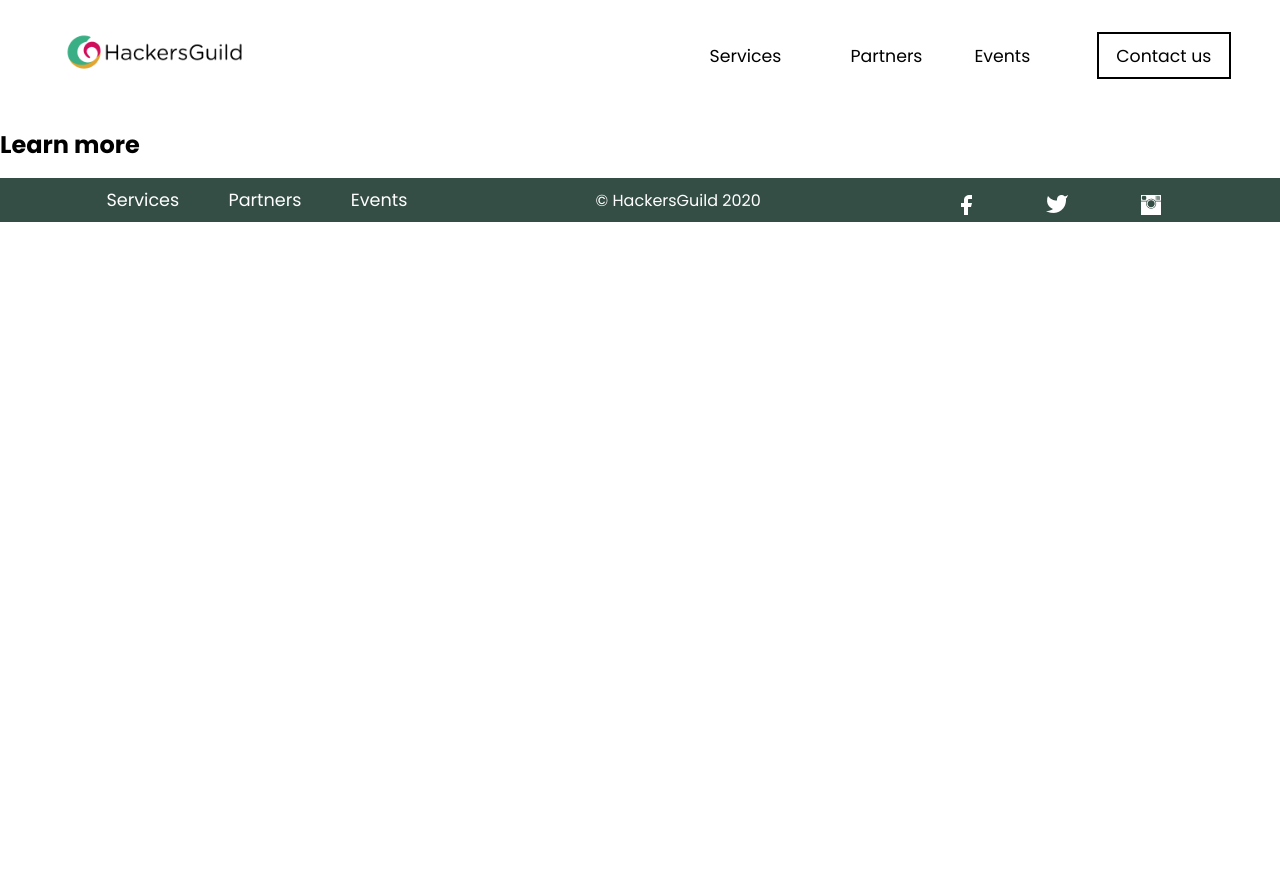
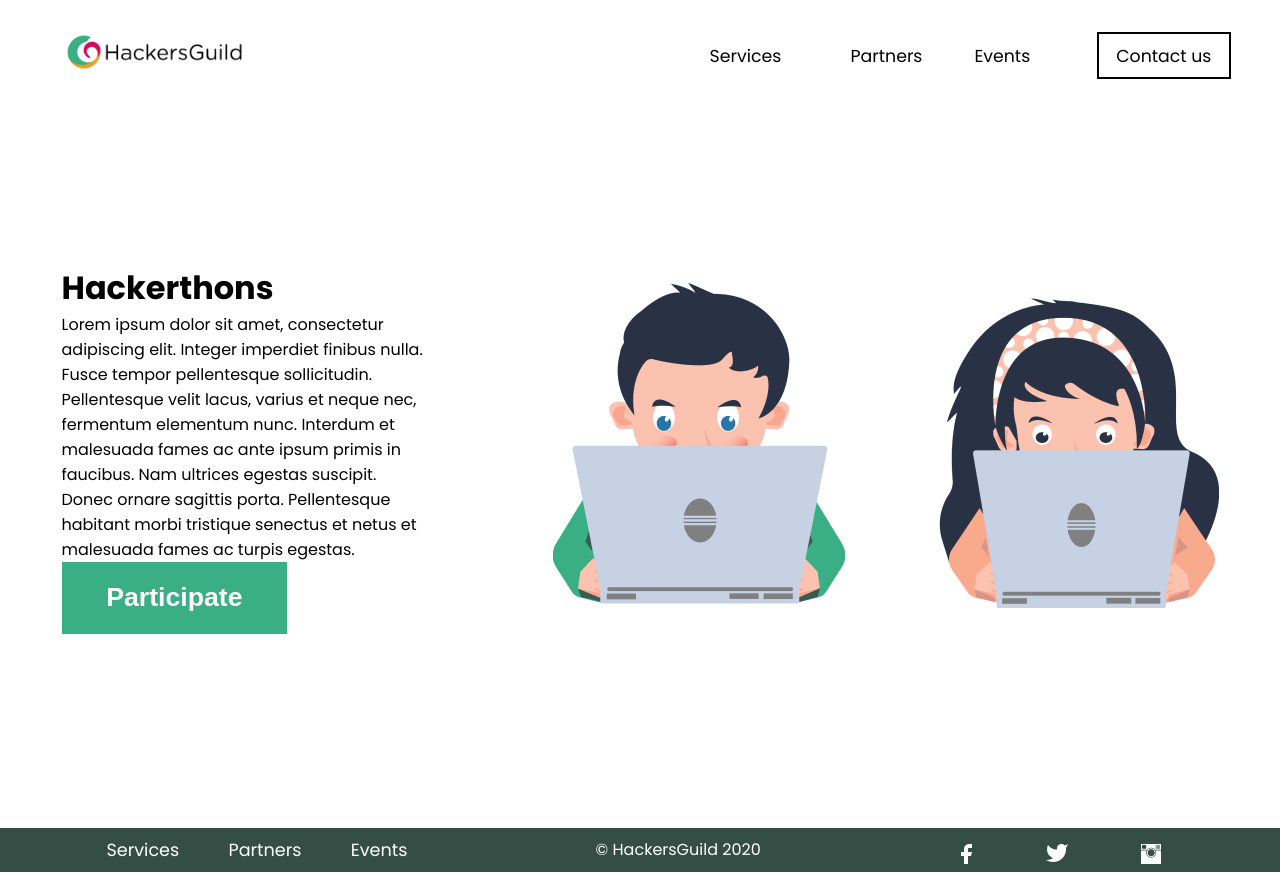
Before and after one commit to Mikemnjovu/hackersguild-1, a React (Create React App) app: page /learn_more in a window 1280 px wide. Before the commit the page ends 800 px from the top, so only its background shows below. Built offline with nearby package versions, Linux system fonts and the light colour scheme.

Commit message:
add page and change to 100vh

```diff
--- a/src/pages/landing/styles/footer.css
+++ b/src/pages/landing/styles/footer.css
@@ -37,7 +37,7 @@
     align-items: center;
     padding: 0;
     font-weight: 400;
-    margin: 1em 0 0 0;
+    margin: 3.6em 0 0 0;
   }
   .footer__copywrite_container {
     order: 0;
--- a/src/pages/landing/styles/get-in-touch.css
+++ b/src/pages/landing/styles/get-in-touch.css
@@ -1,6 +1,7 @@
 .get-in-touch__container {
   max-width: 100%;
   display: grid;
+  min-height:10vh;
  grid-template-columns: repeat(auto-fit, minmax(19em, 1fr));
  grid-template-rows: repeat(auto-fit, minmax(2em, 1fr));
   align-items: center;
@@ -9,7 +10,7 @@
   color: #fff;
   padding: 0em 1em 5em 1em;
   background-color: #3aae84;
-  margin: 1em;
+  margin: 3em;
   border-radius: 1em;
   box-shadow: 1.5px 2px 20px 1px rgb(0, 0, 0, 0.3);
 }
--- a/src/pages/landing/styles/our-partners.css
+++ b/src/pages/landing/styles/our-partners.css
@@ -1,5 +1,6 @@
 .our-partners__container {
   margin: 2em;
+  height:60vh;
 }
 .our-partners__title {
   display: flex;
--- a/src/pages/landing/styles/what-we-do.css
+++ b/src/pages/landing/styles/what-we-do.css
@@ -1,6 +1,7 @@
 .what-we-do {
   margin-top:2.5em;
   width: 100%;
+  height:100vh;
   display: flex;
   flex-direction: column;
   justify-content: center;
--- /dev/null
+++ b/src/pages/learn_more/learn-more.css
@@ -0,0 +1,24 @@
+.learn_more__conatiner {
+	display:flex;
+	flex-direction: column;
+	justify-content: space-around;
+	min-height: 80.4vh;
+	align-items: center;
+}
+.learn_more__text{
+max-width: 23em;
+}
+
+
+@media screen and (min-width: 1004px){
+.learn_more__conatiner {
+	display:flex;
+	flex-direction: row;
+	justify-content: space-around;
+	min-height: 80.4vh;
+	align-items: center;
+}
+.learn_more__text{
+max-width: 23em;
+}
+}
--- a/src/pages/learn_more/learn-more.js
+++ b/src/pages/learn_more/learn-more.js
@@ -1,9 +1,32 @@
 import React from "react";
-
+import Hackerthons from "../../assets/images/pngs/hackerthons.png";
+import ImageComp from "../../components/Img/image-componet";
+import "./learn-more.css";
+import BaseButton from "../../components/button/base-button";
 const LearnMore = () => {
   return (
-    <div>
-      <h2>Learn more</h2>
+    <div className="learn_more__conatiner">
+      <div className="learn_more__text">
+        <h1>Hackerthons </h1>
+        <p>
+          Lorem ipsum dolor sit amet, consectetur adipiscing elit. Integer
+          imperdiet finibus nulla. Fusce tempor pellentesque sollicitudin.
+          Pellentesque velit lacus, varius et neque nec, fermentum elementum
+          nunc. Interdum et malesuada fames ac ante ipsum primis in faucibus.
+          Nam ultrices egestas suscipit. Donec ornare sagittis porta.
+          Pellentesque habitant morbi tristique senectus et netus et malesuada
+          fames ac turpis egestas.
+        </p>
+        <BaseButton
+          btnData={{
+            content: "Participate ",
+            className: "btn__normal",
+          }}
+        />
+      </div>
+      <div className="learn_more__image">
+        <ImageComp imgSrc={Hackerthons} className={"learn_more__image"} />
+      </div>
     </div>
   );
 };
--- a/src/styles/global-styles.css
+++ b/src/styles/global-styles.css
@@ -8,13 +8,16 @@
   margin: 0;
   padding: 0;
   box-sizing: border-box;
+
 }
 html {
   scroll-behavior:smooth;
+
 }
 
 body {
-  font-family: "Poppins", sans-serif;
+  min-height: 100vh;
+    font-family: "Poppins", sans-serif;
   -webkit-font-smoothing: antialiased;
   -moz-osx-font-smoothing: grayscale;
 }
```
